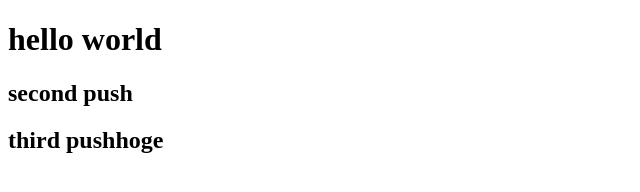
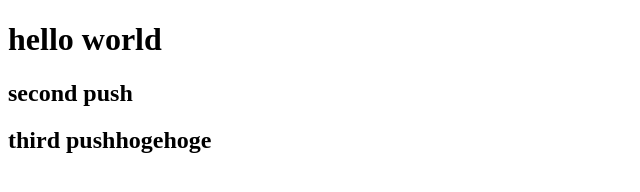
Before and after one commit to chat-studio/demo-repository, a website: page iuchi/index.html in a window 1280 px wide. Shown: the full height of the page, 0-640 px from the left. Drawn offline with Linux system fonts and the light colour scheme.

Commit message:
Update index.html
hogehoge

```diff
--- a/iuchi/index.html
+++ b/iuchi/index.html
@@ -8,7 +8,7 @@
 <body>
     <h1>hello world</h1>
     <h2>second push</h2>
-    <h2>third pushhoge</h2>
+    <h2>third pushhogehoge</h2>
 
 </body>
 </html>
```
